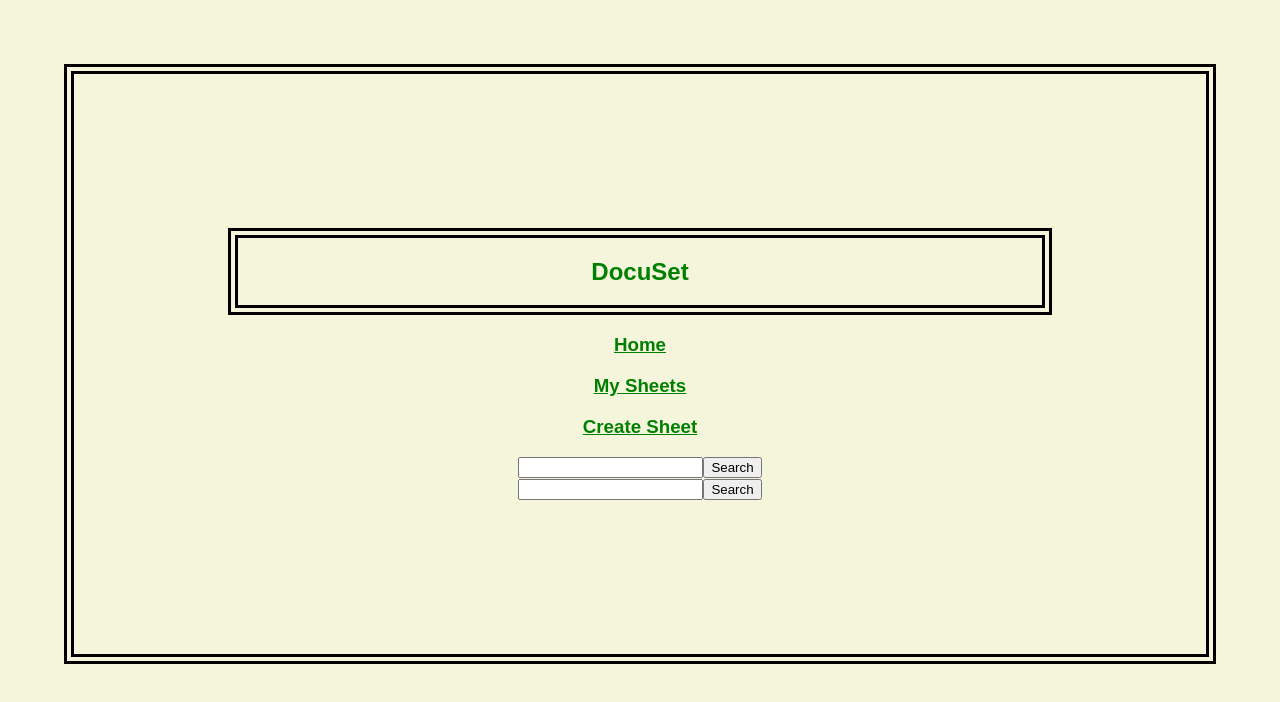
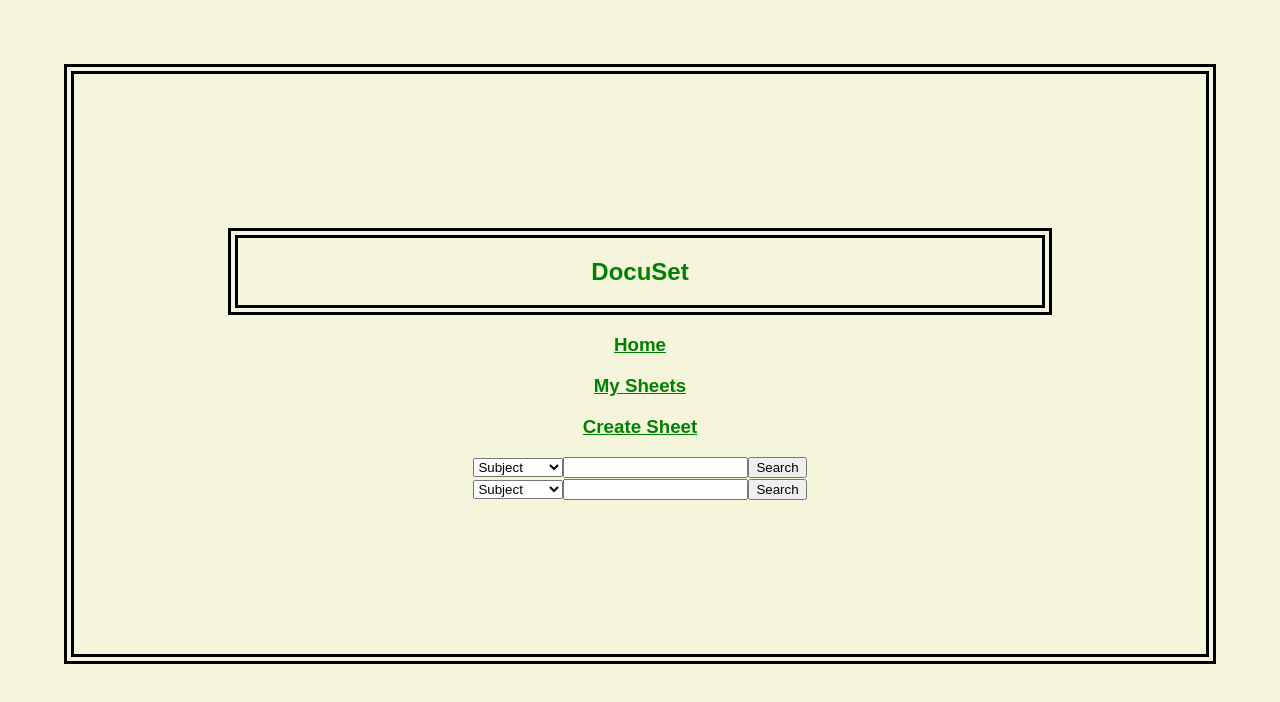
Before and after one commit to mariesaoconnell/docusetFrontEnd, a React (Create React App) app: page /subjectsearch in a window 1280 px wide. Shown: the top 702 px of the page. Built offline with nearby package versions, Linux system fonts and the light colour scheme.

Commit message:
add subject search functionality and nav to subjectSearchResult

```diff
--- a/src/App.js
+++ b/src/App.js
@@ -18,6 +18,11 @@ function App() {
 	const [deletePost, setDeletePost] = useState('');
 	const [sheets, updateSheets] = useState([]);
 
+	// DROP DOWN STATE
+	const [searchOp, setSearchOp] = useState('');
+	// INPUT STRING STATE
+	const [inputEl, setInputEl] = useState('');
+
 	function getActivity() {
 		const url = 'https://cheatsheetmern.herokuapp.com/';
 		fetch(url)
@@ -33,7 +38,15 @@ function App() {
 			<nav>
 				<Header />
 				<Nav />
-				<SubjectSearch getActivity={getActivity} />
+				<SubjectSearch
+					getActivity={getActivity}
+					searchOp={searchOp}
+					setSearchOp={setSearchOp}
+					inputEl={inputEl}
+					setInputEl={setInputEl}
+					sheets={sheets}
+					updateSheets={updateSheets}
+				/>
 			</nav>
 
 			<Routes>
--- a/src/components/nav components/SubjectSearch.js
+++ b/src/components/nav components/SubjectSearch.js
@@ -1,15 +1,50 @@
 import React from 'react';
+import { useNavigate } from 'react-router-dom';
 
-function SubjectSearch({ getActivity }) {
-	function testClick() {
-		getActivity();
+function SubjectSearch({
+	getActivity,
+	searchOp,
+	setSearchOp,
+	inputEl,
+	setInputEl,
+	sheets,
+	updateSheets,
+}) {
+	const navigate = useNavigate();
+
+	function getBySearch(event) {
+		setSearchOp(event.target.value);
 	}
 
+	function getInputStr(event) {
+		setInputEl(event.target.value);
+	}
+
+	function handleSubmit(event) {
+		event.preventDefault();
+		getActivity();
+		navigate('/sheetsearch/' + searchOp + '/' + inputEl);
+	}
 	return (
 		<main>
 			<div>
-				<input type='text' />
-				<button onClick={testClick}>Search</button>
+				<form onSubmit={handleSubmit}>
+					<select id='search-select' onChange={getBySearch}>
+						<optgroup label='Search By'>
+							<option value='Subject'>Subject</option>
+							<option value='Contains'>Contains</option>
+						</optgroup>
+					</select>
+
+					<input
+						type='text'
+						name='search-field'
+						id='search-field'
+						onChange={getInputStr}
+						value={inputEl}
+					/>
+					<button type='submit'>Search</button>
+				</form>
 			</div>
 		</main>
 	);
```
